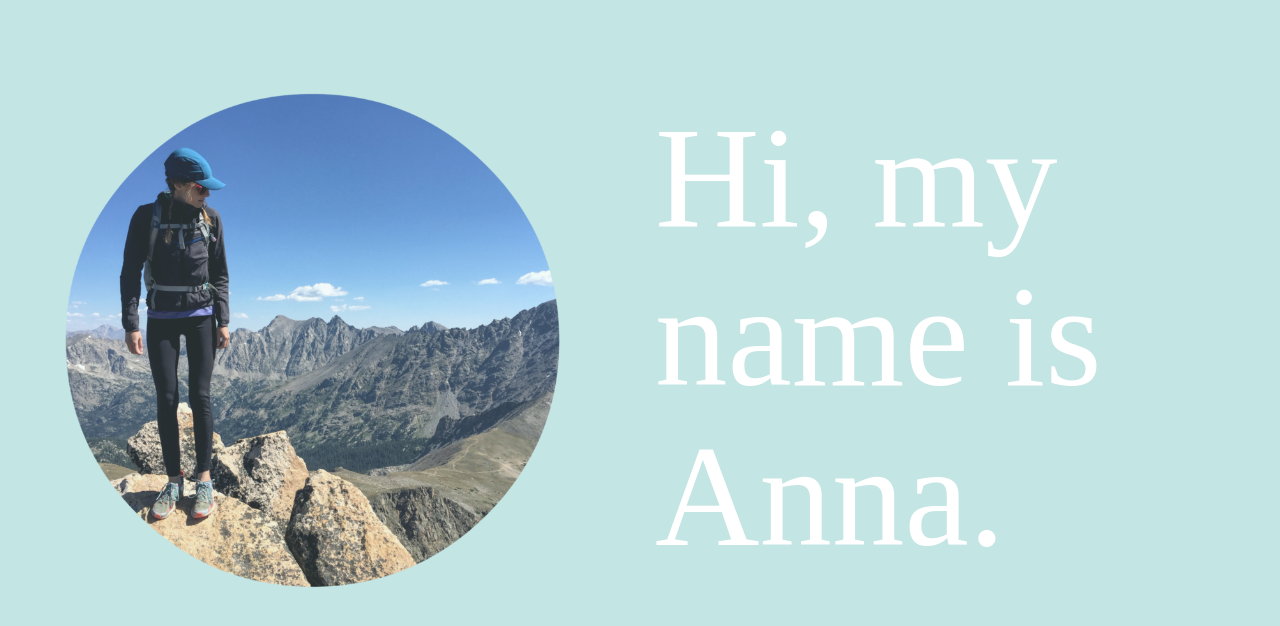
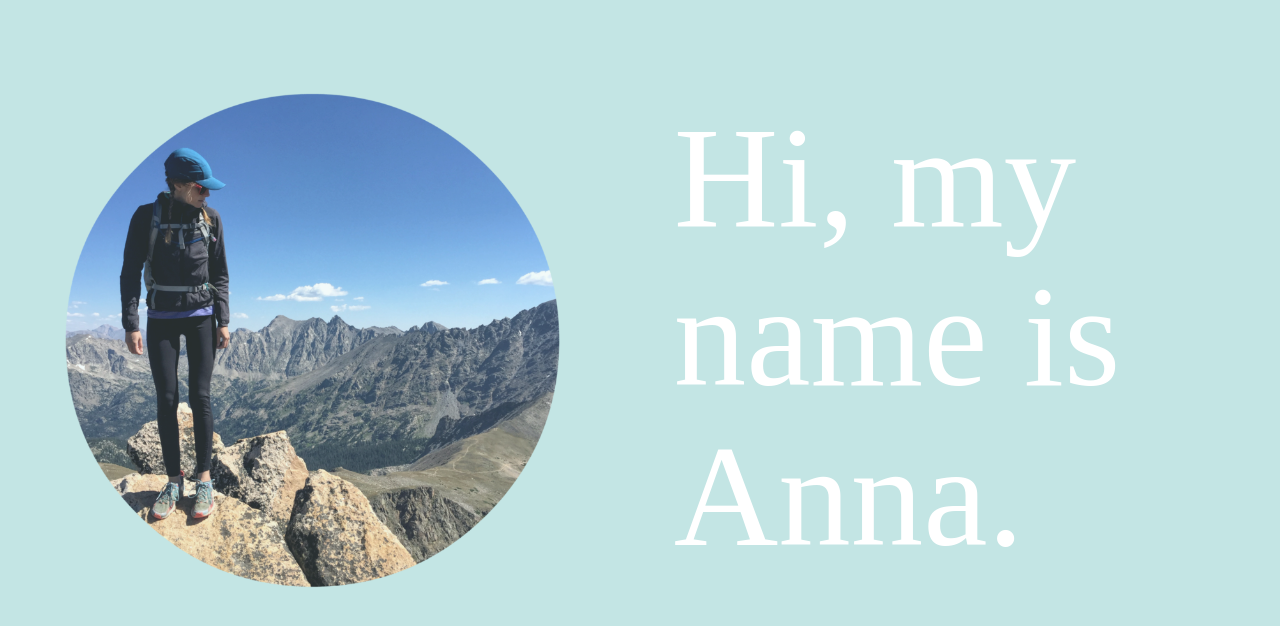
Before and after one commit to annadolan/annadolan.github.io, a Jekyll site: the page built from index.html, in a window 1280 px wide. Shown: the top 626 px of the page. Built offline with Jekyll 4.4.1, drawn with Linux system fonts in a browser that asks for light colours; nearby versions of some CDN libraries; some web fonts are replaced.

Commit message:
Left margin for link on index

```diff
--- a/css/styles.css
+++ b/css/styles.css
@@ -28,7 +28,7 @@ body {
 }
 
 .welcome {
-  margin-left: auto;
+  margin-left: 3%;
   margin-right: auto;
   margin-top: 8%;
 }
```
Also changed, not shown: 1 other file.
